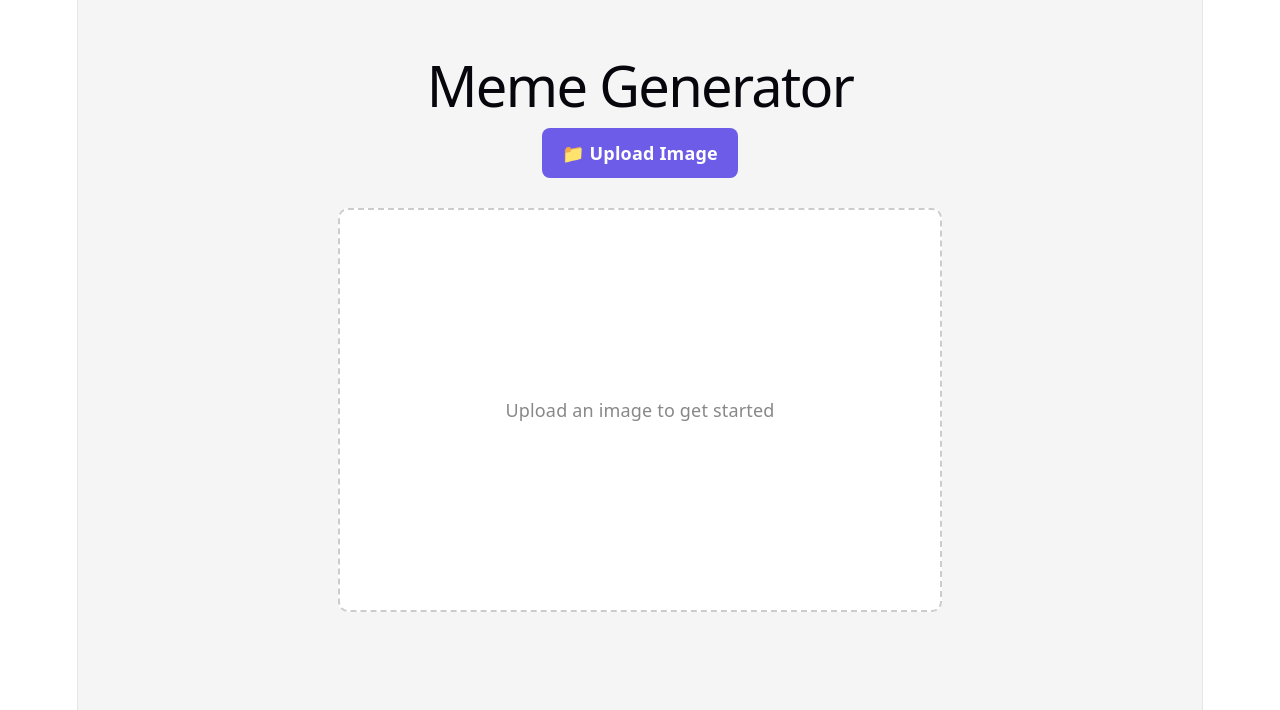
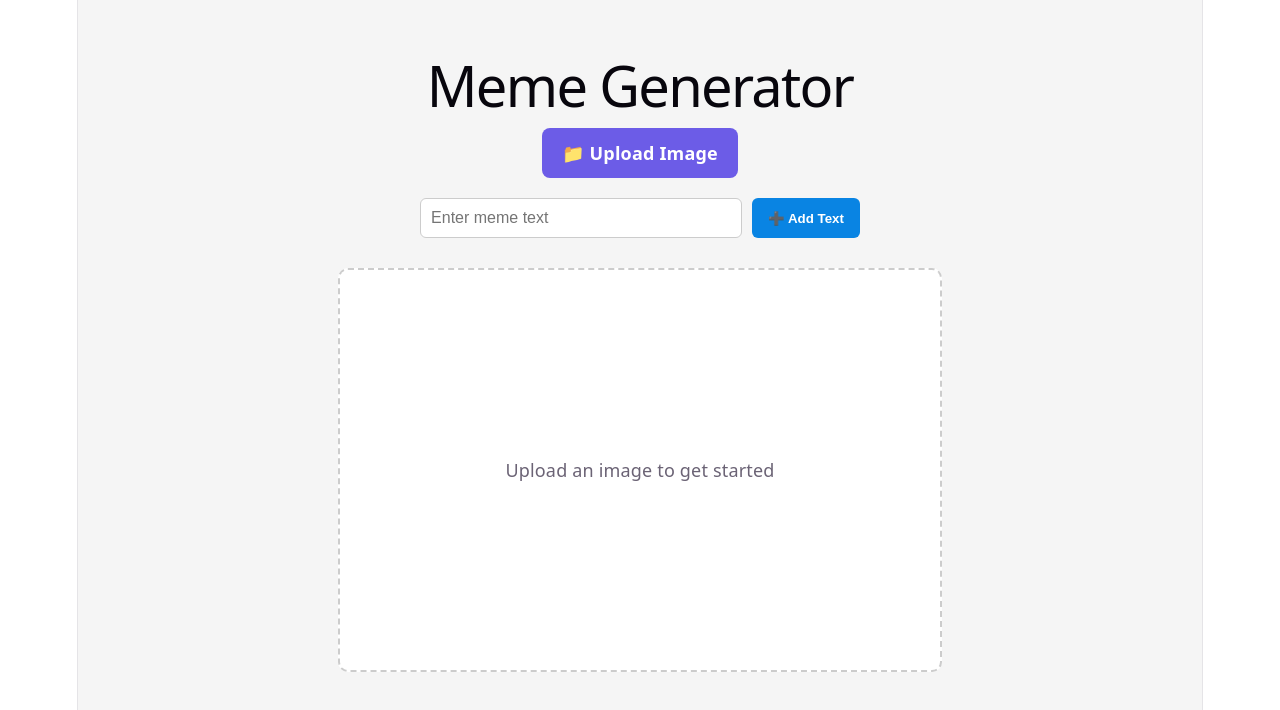
Before and after one commit to Phanuwat054/meme-generator-, a React (Vite) app: page / in a window 1280 px wide. Shown: the top 710 px of the page. Built offline with nearby package versions, Linux system fonts and the light colour scheme.

Commit message:
Add text layer feature

```diff
--- a/src/App.css
+++ b/src/App.css
@@ -23,6 +23,35 @@
   background: #5849c2;
 }
 
+.text-controls {
+  margin: 20px auto;
+  display: flex;
+  justify-content: center;
+  gap: 10px;
+}
+
+.text-controls input {
+  width: 300px;
+  padding: 10px;
+  border: 1px solid #ccc;
+  border-radius: 6px;
+  font-size: 16px;
+}
+
+.text-controls button {
+  padding: 10px 16px;
+  border: none;
+  border-radius: 6px;
+  background: #0984e3;
+  color: white;
+  cursor: pointer;
+  font-weight: bold;
+}
+
+.text-controls button:hover {
+  background: #0875c1;
+}
+
 .canvas {
   width: 600px;
   min-height: 400px;
@@ -36,12 +65,26 @@
   overflow: hidden;
 }
 
-.canvas img {
+.meme-image {
+  position: relative;
+  display: inline-block;
+  max-width: 100%;
+}
+
+.meme-image img {
   max-width: 100%;
   max-height: 600px;
   display: block;
 }
 
-.canvas p {
-  color: #888;
+.meme-text {
+  color: white;
+  font-size: 32px;
+  font-weight: bold;
+  text-shadow:
+    2px 2px 0 black,
+    -2px -2px 0 black,
+    2px -2px 0 black,
+    -2px 2px 0 black;
+  margin: 10px;
 }
--- a/src/App.jsx
+++ b/src/App.jsx
@@ -3,6 +3,8 @@ import './App.css'
 
 function App() {
   const [image, setImage] = useState(null)
+  const [texts, setTexts] = useState([])
+  const [textInput, setTextInput] = useState('')
 
   const handleImageUpload = (event) => {
     const file = event.target.files[0]
@@ -11,6 +13,20 @@ function App() {
       const imageUrl = URL.createObjectURL(file)
       setImage(imageUrl)
     }
+  }
+
+  const addText = () => {
+    if (textInput.trim() === '') return
+
+    setTexts([
+      ...texts,
+      {
+        id: Date.now(),
+        text: textInput,
+      },
+    ])
+
+    setTextInput('')
   }
 
   return (
@@ -27,9 +43,33 @@ function App() {
         />
       </label>
 
+      <div className="text-controls">
+        <input
+          type="text"
+          placeholder="Enter meme text"
+          value={textInput}
+          onChange={(event) => setTextInput(event.target.value)}
+        />
+
+        <button onClick={addText}>
+          ➕ Add Text
+        </button>
+      </div>
+
       <div className="canvas">
         {image ? (
-          <img src={image} alt="Uploaded meme" />
+          <div className="meme-image">
+            <img src={image} alt="Uploaded meme" />
+
+            {texts.map((item) => (
+              <div
+                key={item.id}
+                className="meme-text"
+              >
+                {item.text}
+              </div>
+            ))}
+          </div>
         ) : (
           <p>Upload an image to get started</p>
         )}
```
